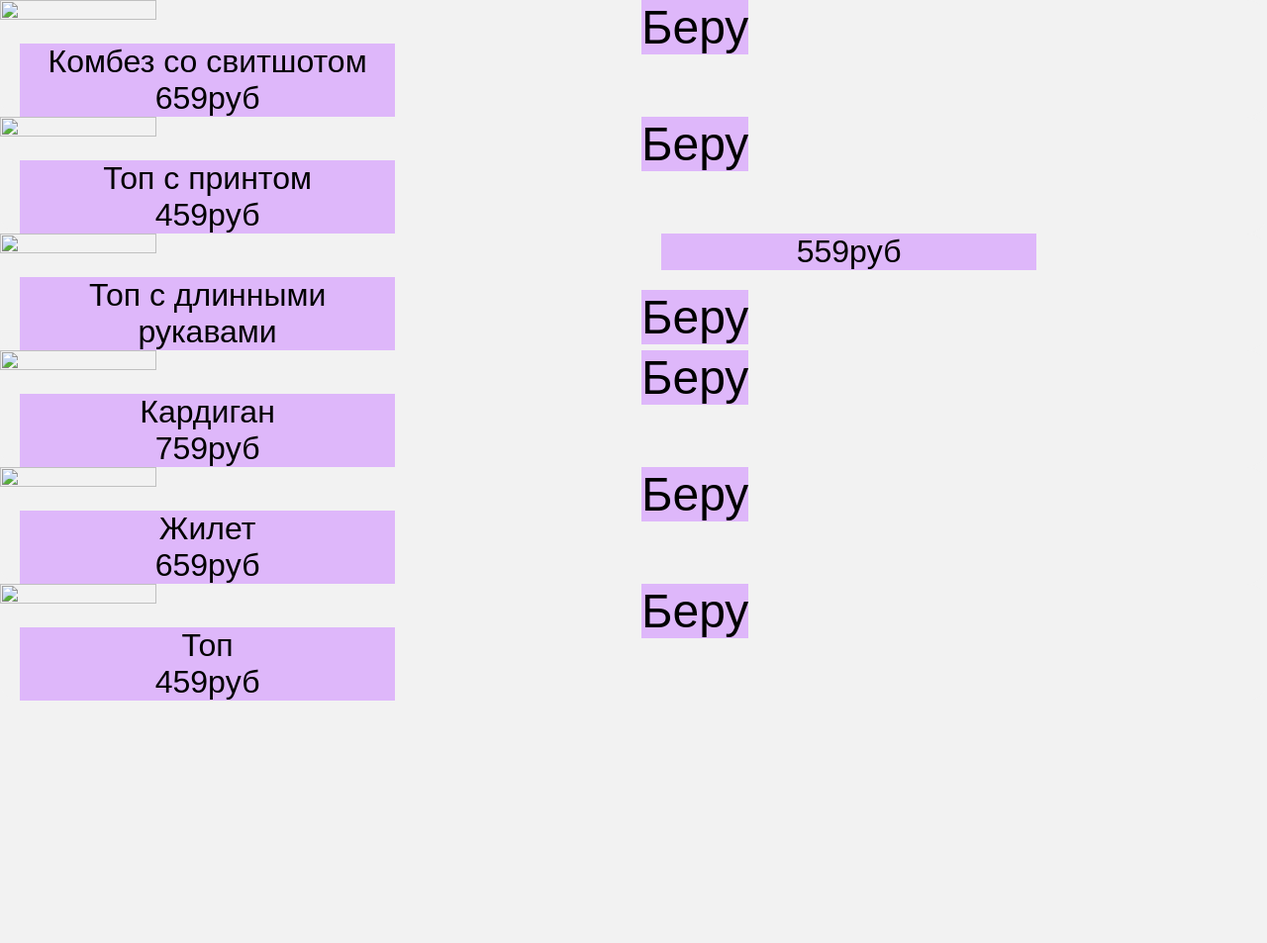
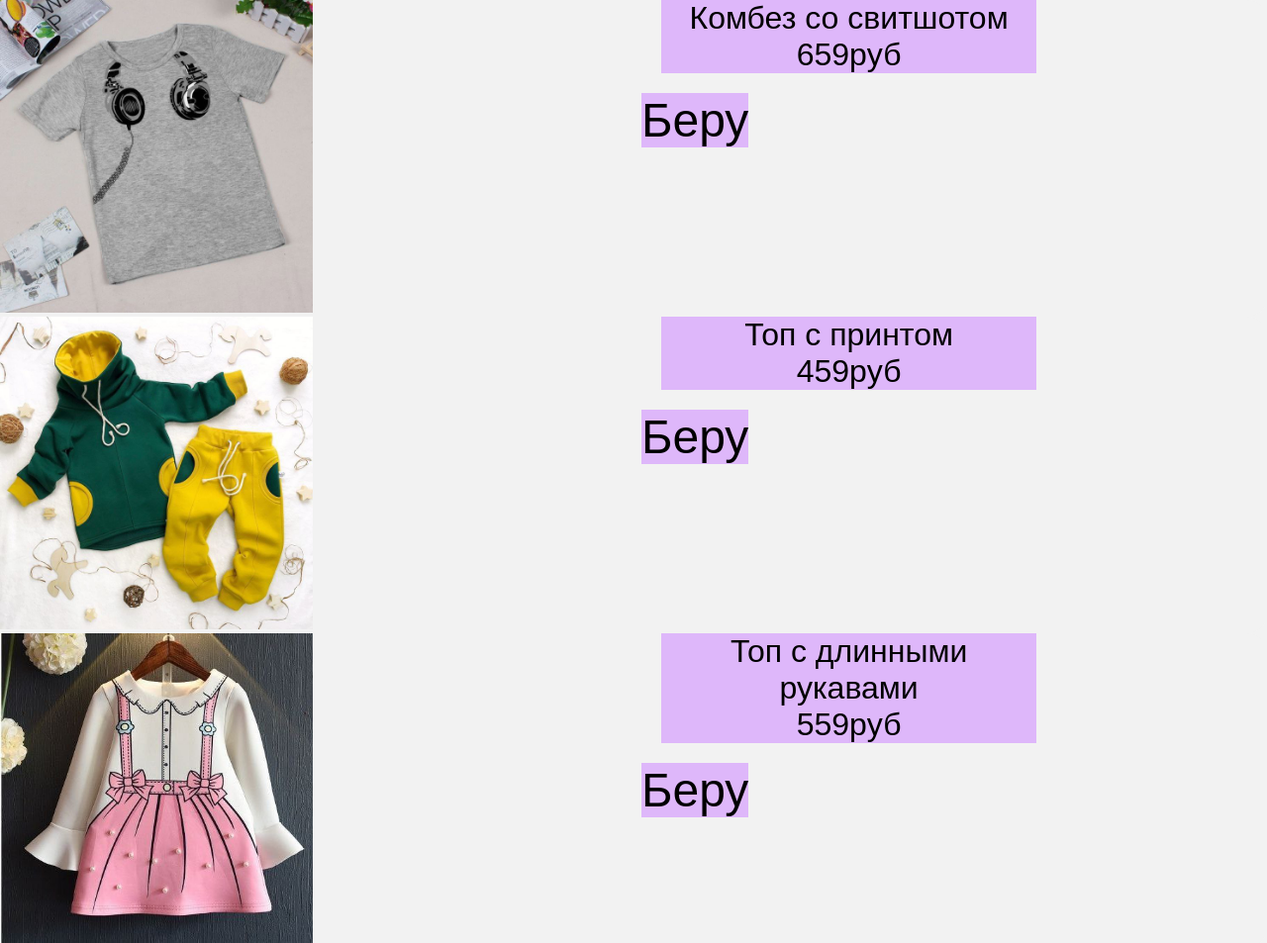
Before and after one commit to julykay/julykay-MBmagic.github.io, a plain HTML site: page page3.html in a window 1280 px wide. Shown: the top 953 px of the page at 99% size. Before the commit the page ends 800 px from the top, so only its background shows below. Drawn offline with Linux system fonts and the light colour scheme.

Commit message:
Update page3.html

```diff
--- a/page3.html
+++ b/page3.html
@@ -10,34 +10,34 @@
 <body>
 	<main>
 		<div class="dev">
-      <img src="img/img26.jpg" class="de">
+      <img src="img26.jpg" class="de">
       <p class="de-t">Комбез со свитшотом<br>659pуб</p>
       <a href="blank.html"><button class="r">Беру</button></a>
     </div>
     <div class="dev">
-      <img src="img/img27.jpg" class="de">
+      <img src="img27.jpg" class="de">
       <p class="de-t">Топ с принтом<br>459pуб</p>
       <a href="blank.html"><button class="r">Беру</button></a>
     </div>
 
     <div class="dev">
-      <img src="img/img28.jpg" class="de">
+      <img src="img28.jpg" class="de">
       <p class="de-t">Топ с длинными рукавами<br>559pуб</p>
      <a href="blank.html"><button class="r">Беру</button></a>
     </div>
 
     <div class="dev">
-      <img src="img/img29.jpg" class="de">
+      <img src="img29.jpg" class="de">
       <p class="de-t">Кардиган<br>759pуб</p>
       <a href="blank.html"><button class="r">Беру</button></a>
     </div>
     <div class="dev">
-      <img src="img/img30.jpg" class="de">
+      <img src="img30.jpg" class="de">
       <p class="de-t">Жилет<br>659pуб</p>
       <a href="blank.html"><button class="r">Беру</button></a>
     </div>
     <div class="dev">
-      <img src="img/img31.jpg" class="de">
+      <img src="img31.jpg" class="de">
       <p class="de-t">Топ<br>459pуб</p>
       <a href="blank.html"><button class="r">Беру</button></a>
     </div>
```
